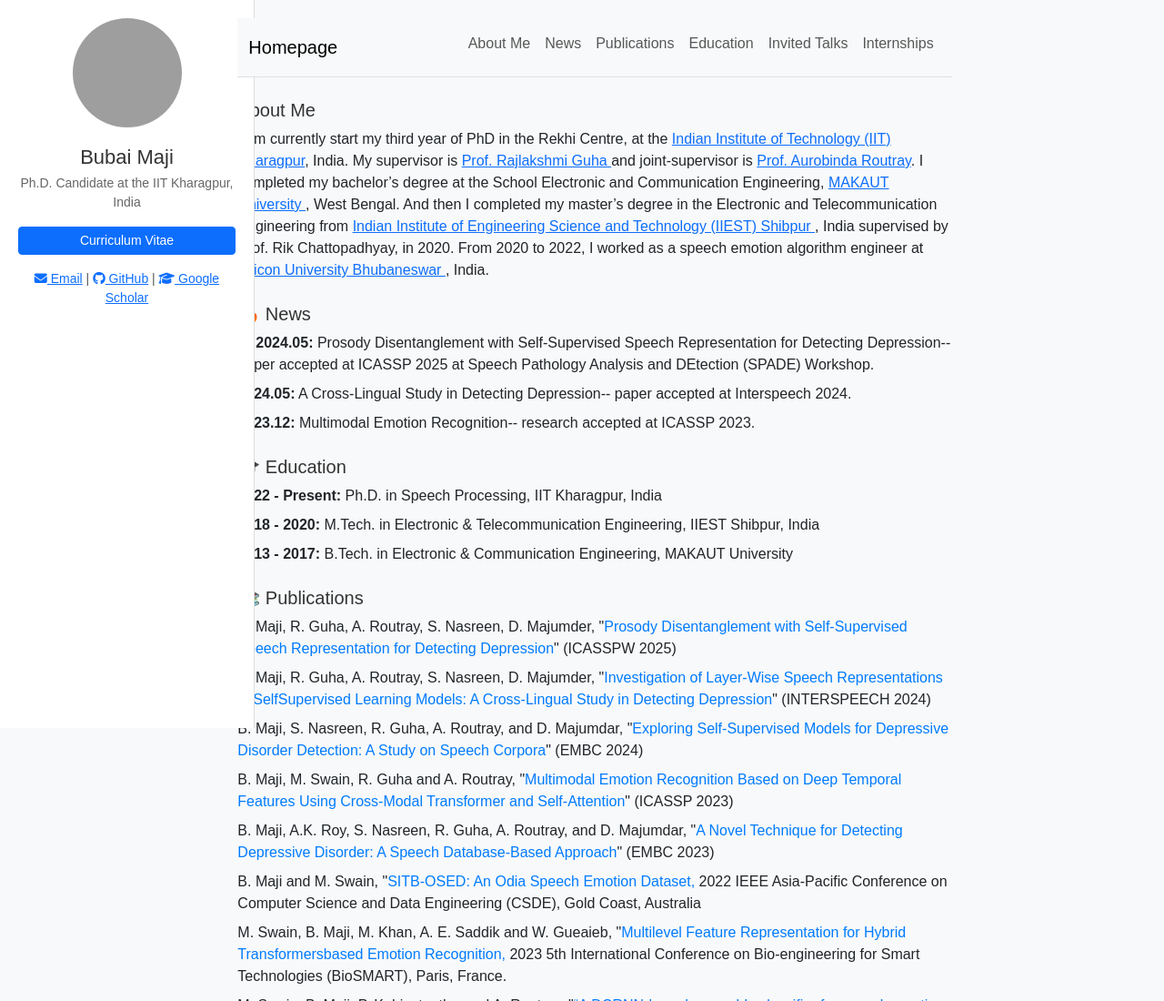
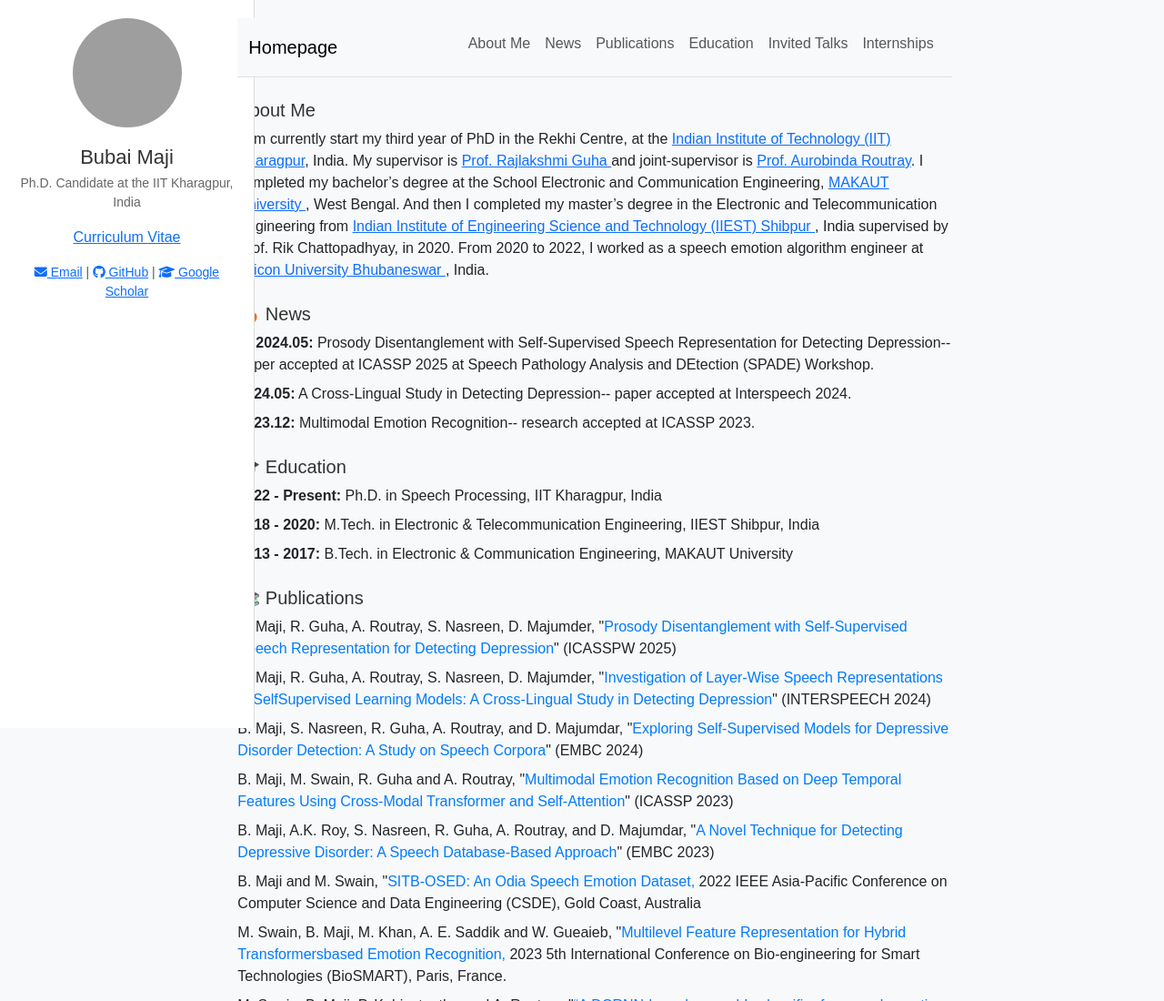
Before and after one commit to bubaimaji/bubaimaji.github.io, a plain HTML site: page index.html in a window 1280 px wide. Shown: the top 1100 px of the page at 91% size. Drawn offline with nearby package versions, Linux system fonts and the light colour scheme; grey boxes are pictures that could not be loaded.

Commit message:
Update index.html

```diff
--- a/index.html
+++ b/index.html
@@ -18,7 +18,7 @@
                     <img src="photo/IMG_0126.jpg" alt="Profile Picture" class="profile-img">
                     <h2>Bubai Maji</h2>
                     <p>Ph.D. Candidate at the IIT Kharagpur, India</p>
-                    <a href="#" class="btn btn-primary btn-sm">Curriculum Vitae</a>
+                    <a href="photo/Bubai_CV.pdf" download>Curriculum Vitae</a>
                     <div class="contact-info mt-3">
                         <p>
   <a href="mailto:your-email@example.com"><i class="fas fa-envelope"></i> Email</a> |
```
